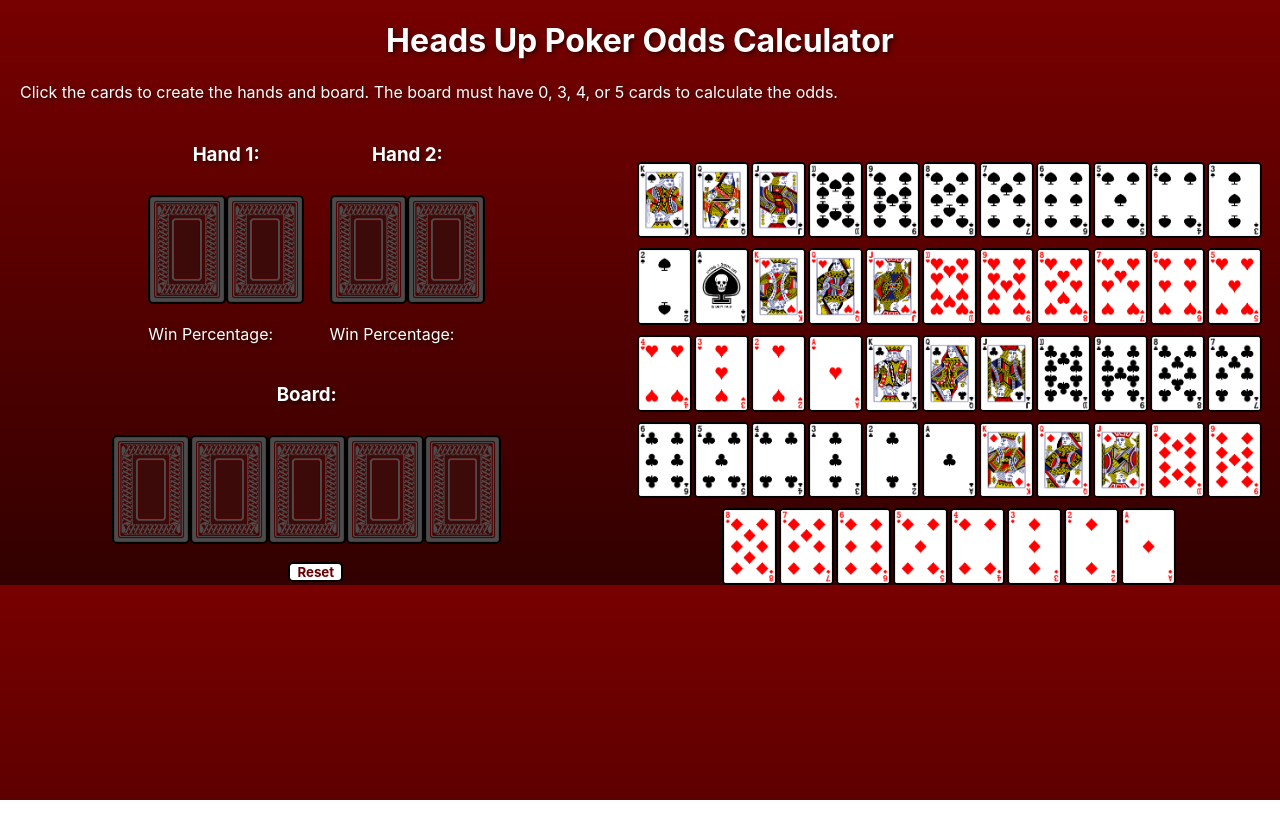
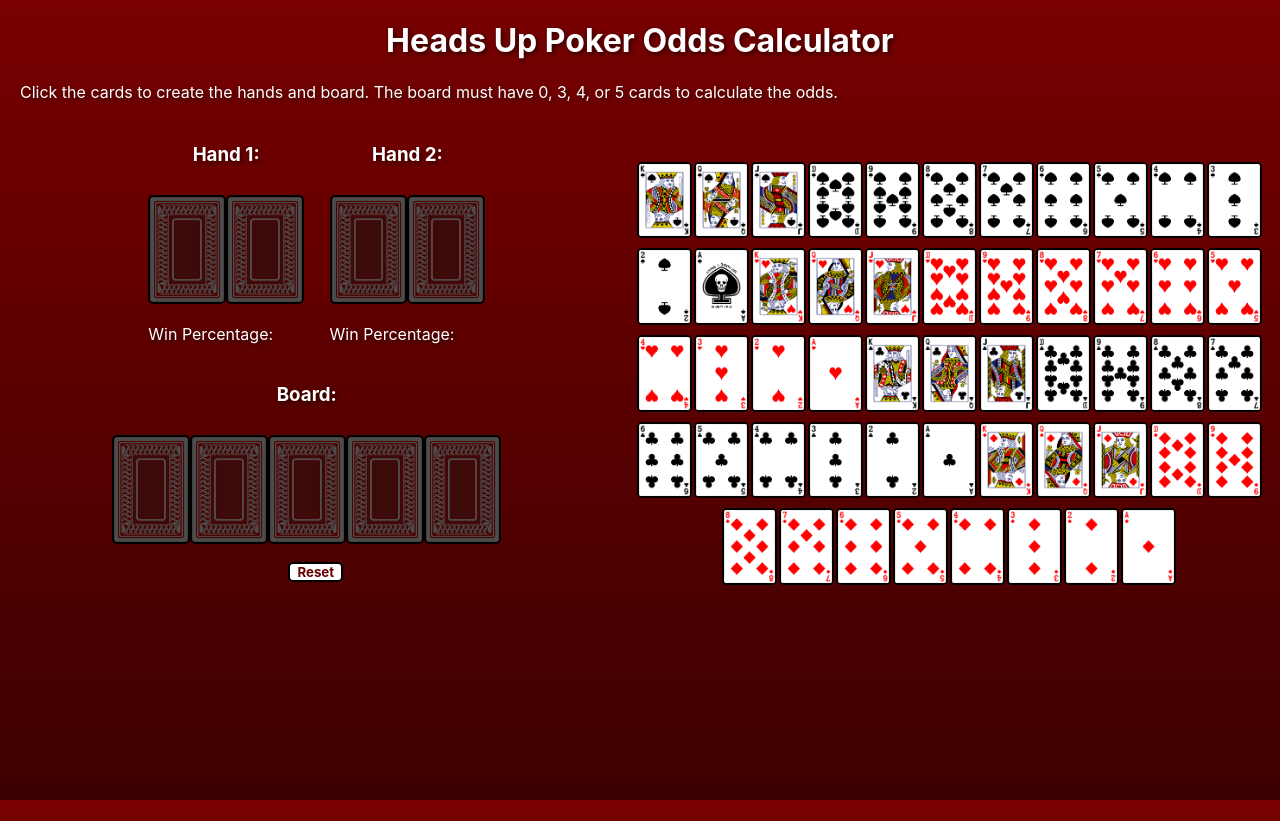
Before and after one commit to simon-rupp/Poker-Odds-Calculator, a React (Create React App) app: page / in a window 1280 px wide. Before the commit the page ends 800 px from the top, so only its background shows below. Built offline with nearby package versions, Linux system fonts and the light colour scheme.

Commit message:
fixed background color gradient

```diff
--- a/src/index.css
+++ b/src/index.css
@@ -5,8 +5,11 @@ body {
     sans-serif;
   -webkit-font-smoothing: antialiased;
   -moz-osx-font-smoothing: grayscale;
-  background-image: /**rgb(50, 56, 63)  rgb(103, 0, 0)*/ linear-gradient(rgb(120,0,0), rgb(50, 0, 0));
+
+  background: /**rgb(50, 56, 63)  rgb(103, 0, 0)*/ linear-gradient(to bottom, rgb(120,0,0), rgb(60, 0, 0));
+  background-attachment: fixed;
   color: #fff;
+  height: 100vh;
 }
 
 code {
```
